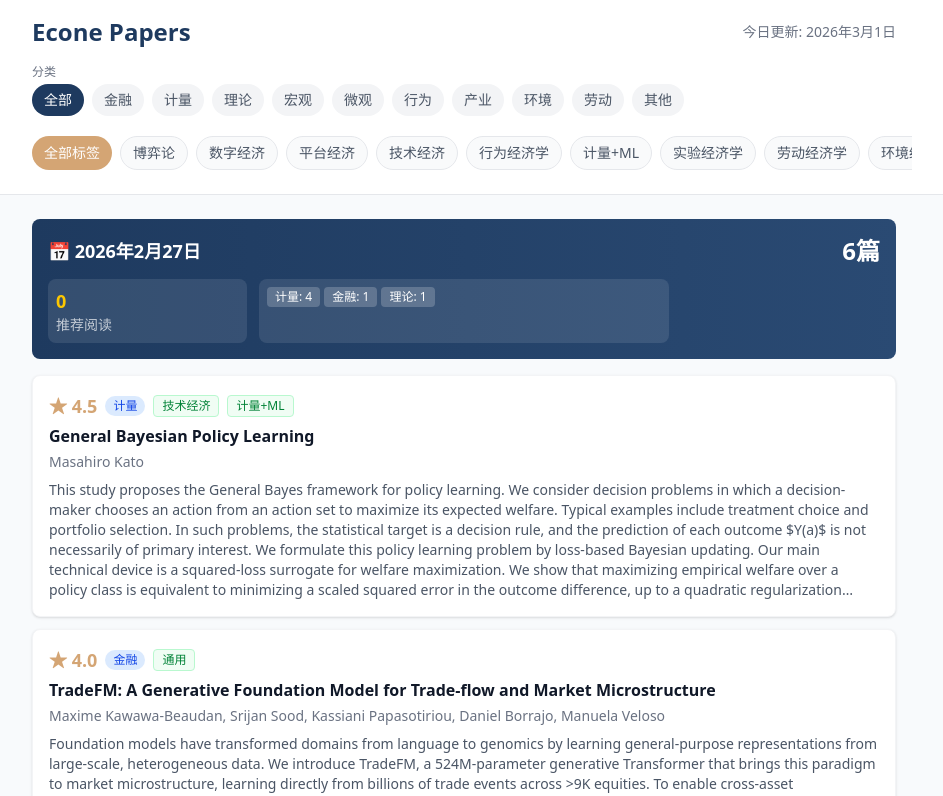
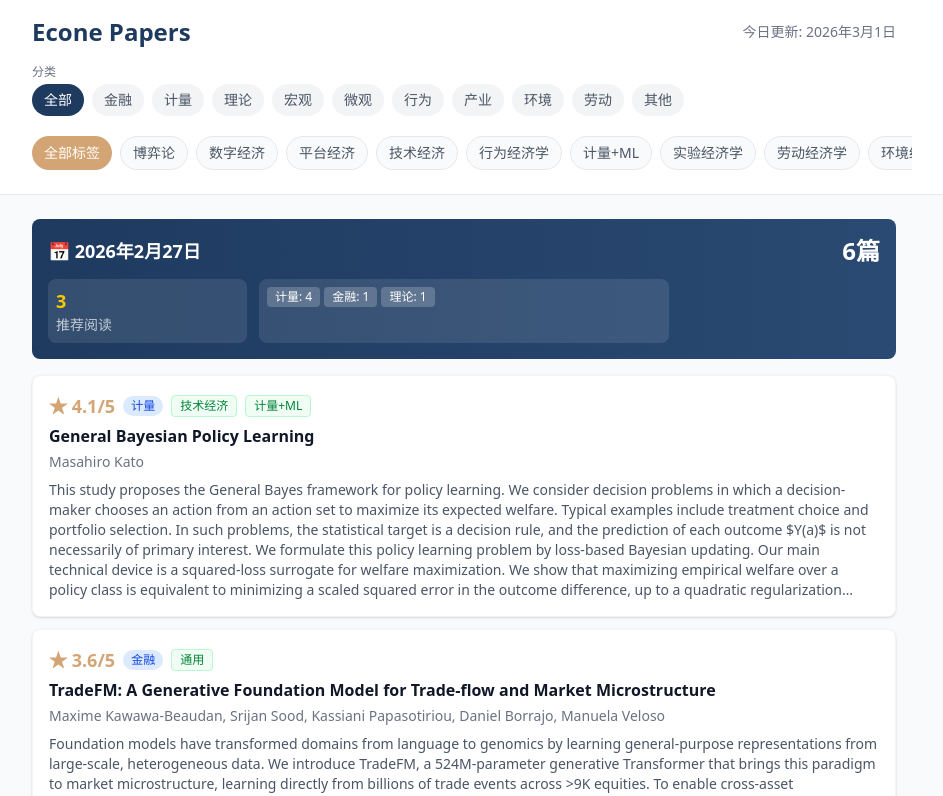
Before and after one commit to super88lc/econe-papers, a Next.js app in the folder web/: page / in a window 1280 px wide. Shown: the top 796 px of the page, without its empty margins (176-1119 px from the left). Built offline with nearby package versions, Linux system fonts and the light colour scheme.

Commit message:
Update to 5-star rating system

```diff
--- a/web/src/components/DaySection.tsx
+++ b/web/src/components/DaySection.tsx
@@ -30,7 +30,7 @@ export default function DaySection({ dayPapers, selectedCategory }: DaySectionPr
   });
 
   const totalPapers = allPapers.length;
-  const highRatedCount = allPapers.filter(p => (p.scores?.overall || 0) >= 6.5).length;
+  const highRatedCount = allPapers.filter(p => (p.scores?.overall || 0) >= 3.5).length;
 
   const categoryCount: Record<string, number> = {};
   allPapers.forEach(p => {
--- a/web/src/components/PaperCard.tsx
+++ b/web/src/components/PaperCard.tsx
@@ -81,7 +81,7 @@ export default function PaperCard({ paper }: PaperCardProps) {
         <div className="flex-1 min-w-0">
           <div className="flex items-center gap-2 mb-1 flex-wrap">
             <span className="text-lg font-bold text-[#d4a574]">
-              ★ {paper.scores.overall.toFixed(1)}
+              ★ {paper.scores.overall.toFixed(1)}/5
             </span>
             <span className="px-2 py-0.5 bg-blue-100 text-blue-700 text-xs rounded-full">
               {paper.researchField}
```
Also changed, not shown: web/src/lib/data.json, 1 other file (tests, documents, lock files or other folders).
